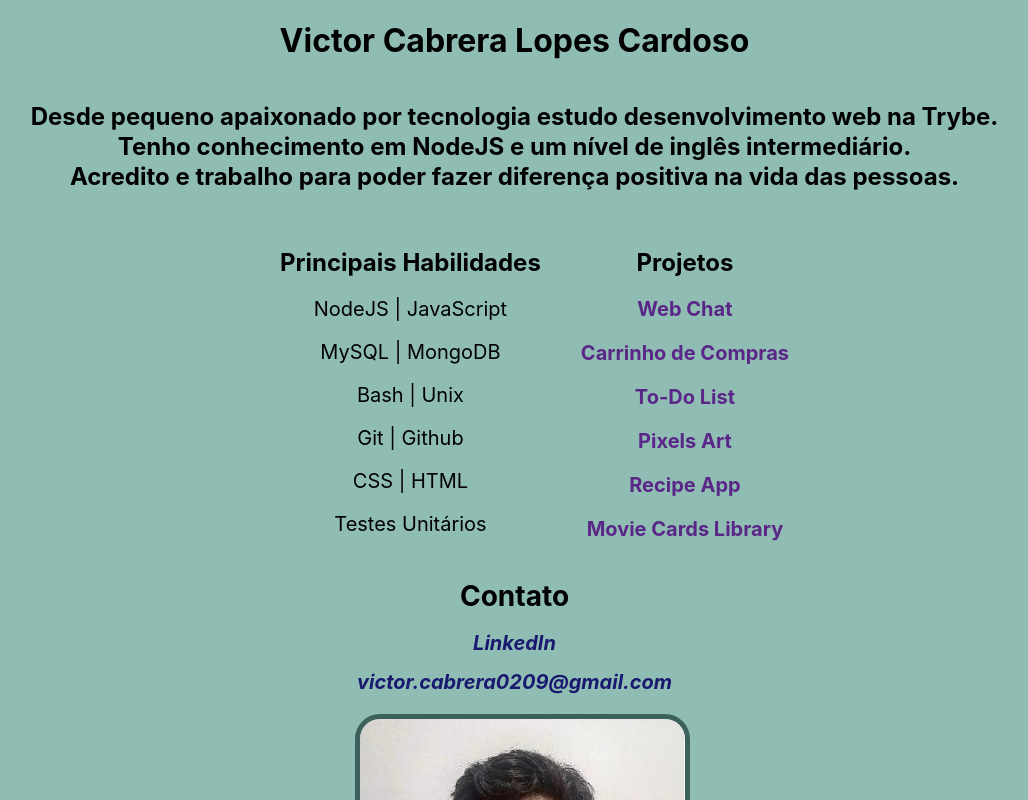
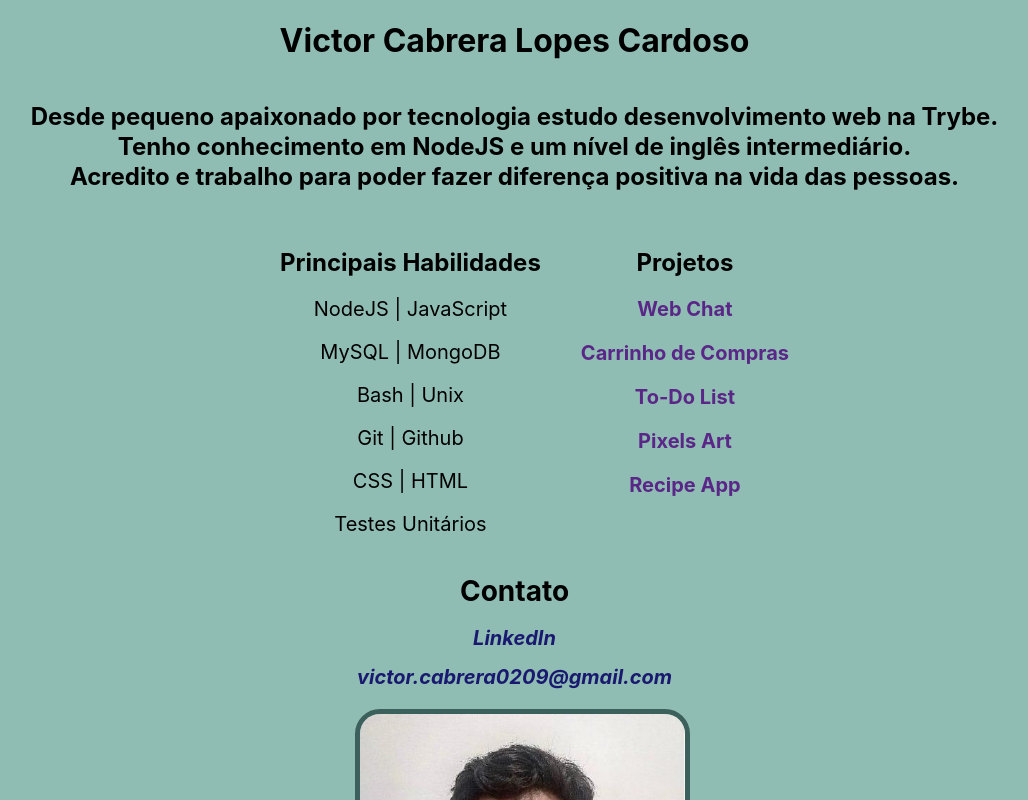
Before and after one commit to victorcl68/my-portfolio, a React (Create React App) app: page / in a window 1280 px wide. Shown: the top 800 px of the page, without its empty margins (118-1146 px from the left). Built offline with nearby package versions, Linux system fonts and the light colour scheme.

Commit message:
Update HTML

```diff
--- a/src/App.js
+++ b/src/App.js
@@ -41,9 +41,6 @@ function App() {
               <li><a href="https://project-recipes-app.herokuapp.com/" target="_blank" rel="noreferrer">
                 <h3 className="item"> Recipe App </h3>
               </a></li>
-              <li><a href="https://movie-card-library.herokuapp.com/" target="_blank" rel="noreferrer">
-                <h3 className="item"> Movie Cards Library </h3>
-              </a></li>
           </ul>
         </section>
         <p id="contact">Contato</p>
```
